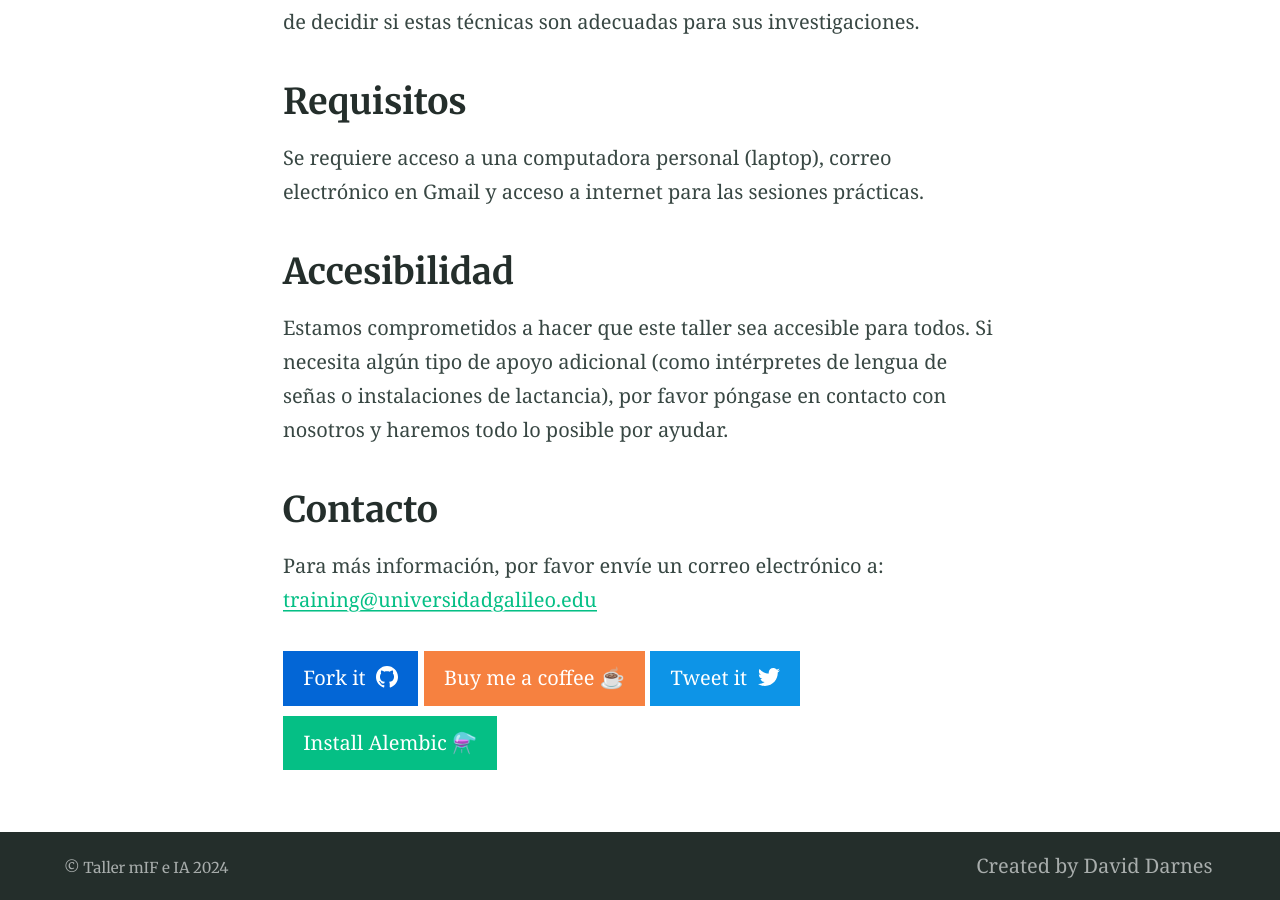
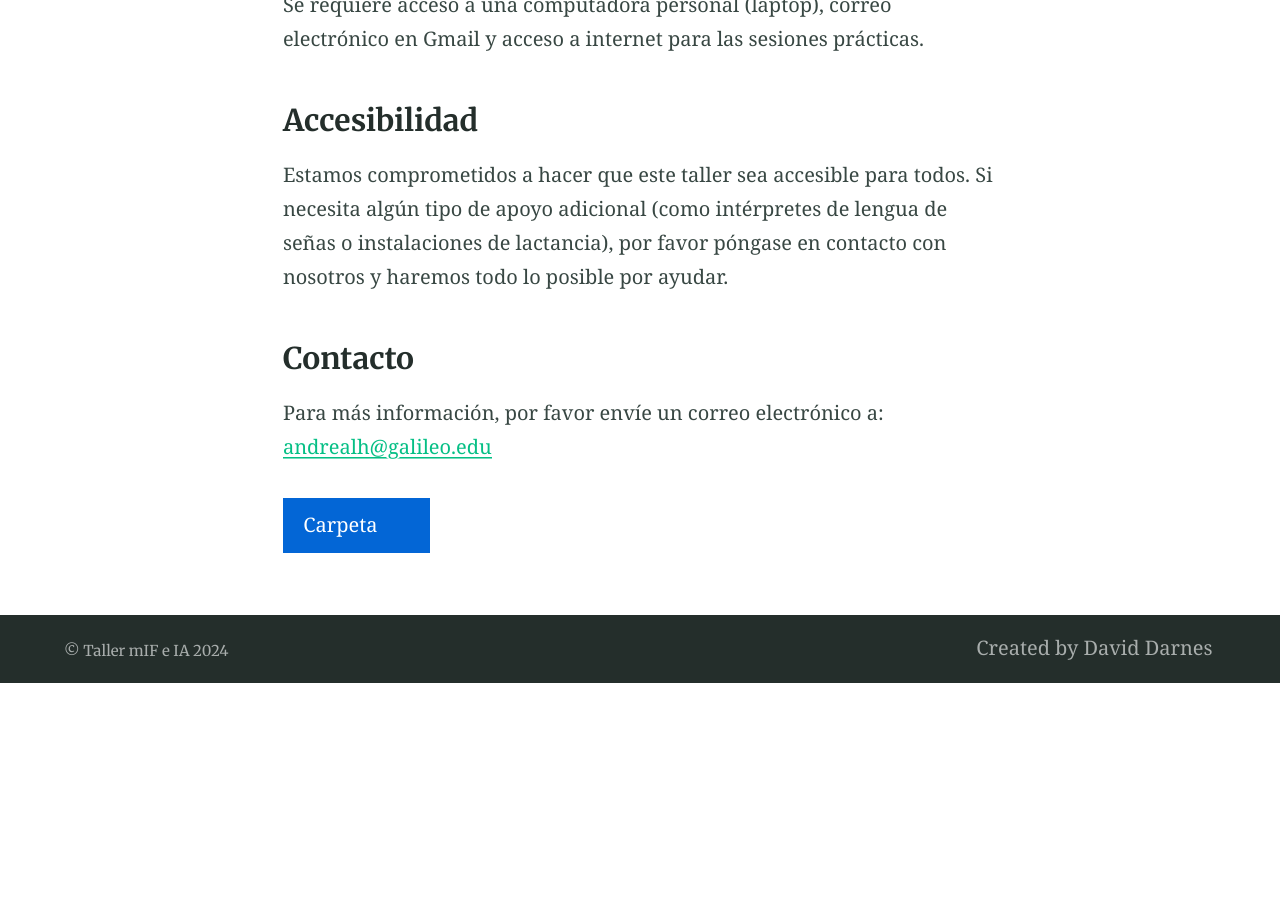
Before and after one commit to acnilo/202411_LNMA_IA-mIF, a Jekyll site: the page built from index.md, in a window 1280 px wide and 900 px high, scrolled down 1560 px. Built offline with Jekyll 4.4.1, drawn with Linux system fonts in a browser that asks for light colours; after the commit the page ends 2243 px from its top, so only the background shows below that; some of the changed text lies outside the part shown.

Commit message:
Update index.md

```diff
--- a/index.md
+++ b/index.md
@@ -1,32 +1,31 @@
 ---
 title: Sobre el taller
 feature_text: |
-  ## Taller sobre inmunofluorescencia multiplex (mIF) y aplicación de Inteligencia Artificial para el inmuno-perfilado en tejidos y biopsias
+  ### Taller sobre inmunofluorescencia multiplex (mIF) y aplicación de Inteligencia Artificial para el inmuno-perfilado en tejidos y biopsias
 feature_image: "/assets/Imagenes/FotoIlustrativaHorizontal.png"
 excerpt: "Alembic is a starting point for [Jekyll](https://jekyllrb.com/) projects. Rather than starting from scratch, this boilerplate is designed to get the ball rolling immediately. Install it, configure it, tweak it, push it."
 ---
 
-# Taller de Introducción a mIF y AI-DL en Investigación Biomédica
-## Universidad Galileo
-### 18-20 de noviembre de 2024
-#### 09:00 am - 14:00 h
+### Universidad Galileo
+#### 18-20 de noviembre de 2024
+##### 09:00 am - 14:00 h
 
 **Instructores:** Christopher Wood, Haydee Hernández, Jair Sánchez (LNMA-UNAM), Paul Hernández (UASLP), Saraí de León Rodríguez (IMSS-CMN Siglo XXI), Andrea Lara (IIB-Universidad Galileo), Ana Valle (FABIQ-Universidad Galileo), Rodrigo Vargas (FABIQ-Universidad Galileo)
 
 **Patrocinio:** Chan Zuckerberg Initiative
 
-## Información General
+### Información General
 Este taller está diseñado para investigadores y estudiantes del sector de investigación biomédica y clínica que deseen explorar la incorporación de la inmunofluorescencia multiplex (mIF) y la inteligencia artificial-aprendizaje profundo (AI-DL) en sus líneas de investigación. Los participantes estarán familiarizados con los métodos tradicionales de inmunoperfilado en tejidos y tendrán experiencia con imágenes de microscopía.
 
 **Meta lúdica:** Los asistentes se familiarizarán con los conceptos básicos de mIF y AI-DL, comprendiendo sus diferencias con los métodos tradicionales. Aprenderán sobre las ventajas y desventajas de cada enfoque y tendrán la oportunidad de utilizar algunas herramientas disponibles para este análisis. Al finalizar el taller, estarán en condiciones de decidir si estas técnicas son adecuadas para sus investigaciones.
 
-## Requisitos
+### Requisitos
 Se requiere acceso a una computadora personal (laptop), correo electrónico en Gmail y acceso a internet para las sesiones prácticas.
 
-## Accesibilidad
+### Accesibilidad
 Estamos comprometidos a hacer que este taller sea accesible para todos. Si necesita algún tipo de apoyo adicional (como intérpretes de lengua de señas o instalaciones de lactancia), por favor póngase en contacto con nosotros y haremos todo lo posible por ayudar.
 
-## Contacto
-Para más información, por favor envíe un correo electrónico a: [training@universidadgalileo.edu](mailto:training@universidadgalileo.edu)
+### Contacto
+Para más información, por favor envíe un correo electrónico a: [andrealh@galileo.edu](mailto:andrealh@galileo.edu)
 
-{% include button.html text="Fork it" icon="github" link="https://github.com/daviddarnes/alembic" color="#0366d6" %} {% include button.html text="Buy me a coffee ☕️" link="https://buymeacoffee.com/daviddarnes#support" color="#f68140" %} {% include button.html text="Tweet it" icon="twitter" link="https://twitter.com/intent/tweet/?url=https://alembic.darn.es&text=Alembic%20-%20A%20Jekyll%20boilerplate%20theme&via=DavidDarnes" color="#0d94e7" %} {% include button.html text="Install Alembic ⚗️" link="https://github.com/daviddarnes/alembic#installation" %}
+{% include button.html text="Carpeta" icon="drive" link="https://github.com/daviddarnes/alembic](https://drive.google.com/drive/folders/1Jm9_aIGEk2-T0geeBIz_YFTtBhsBejt6?usp=sharing" color="#0366d6" %}
```
